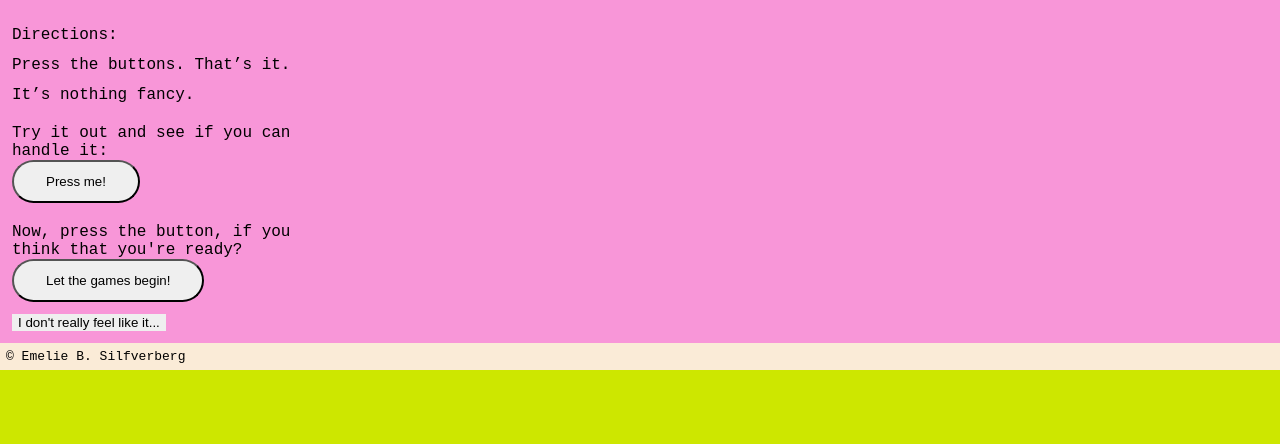
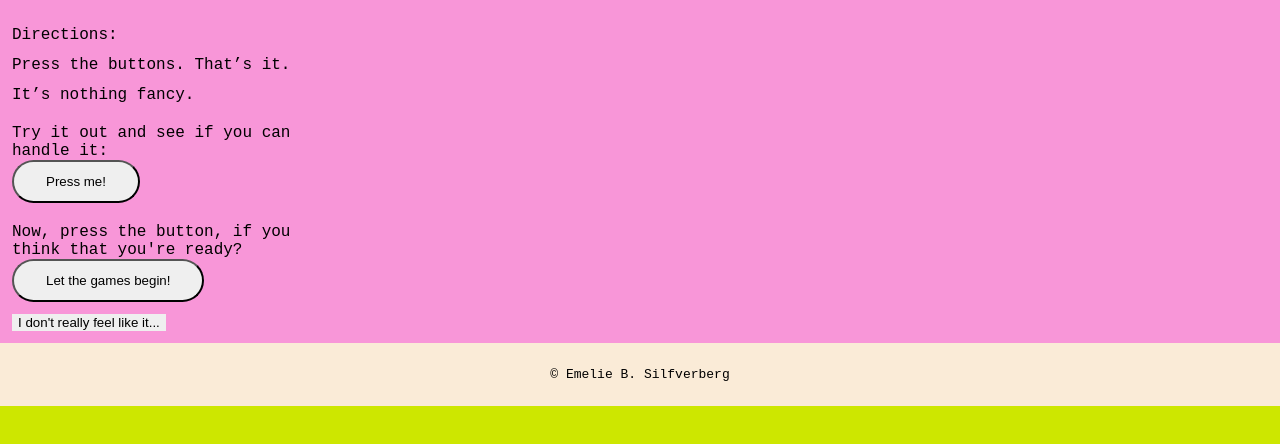
Before and after one commit to bosilf/assignment-1, a plain HTML site: page index.html in a window 1280 px wide. Shown: the part 120-564 px from the top of the page. Drawn offline with Linux system fonts and the light colour scheme.

Commit message:
Footer Stuff

```diff
--- a/styles/styles.css
+++ b/styles/styles.css
@@ -530,7 +530,9 @@ h3 {
 
 .footer {
     width: 100%;
-    padding: 6px;
+    padding: 24px;
     background-color: antiquewhite;
     margin-bottom: 0;
+    display: flex;
+    justify-content: center;
 }
```
